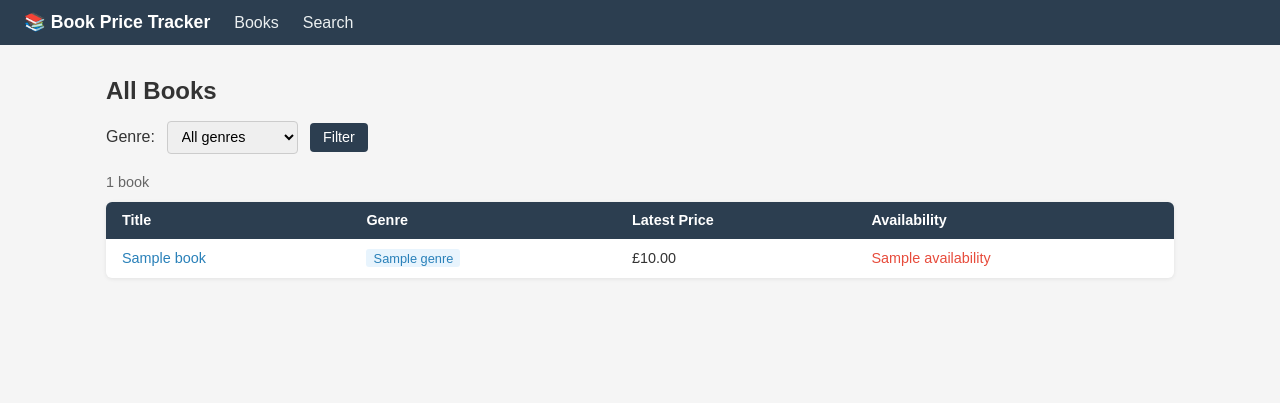
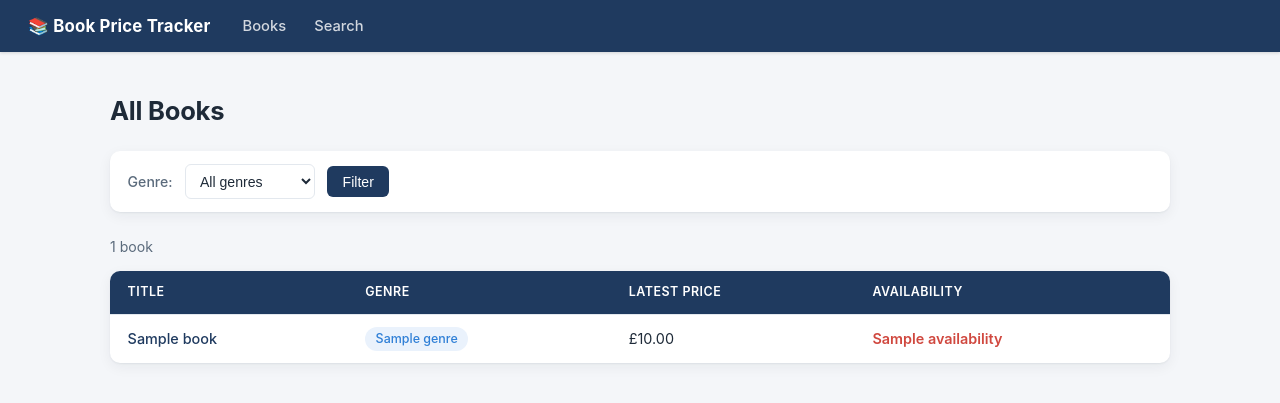
Before and after one commit to nS-101/webscraperML, a Flask app: template templates/index.html in a window 1280 px wide. Shown: the top 403 px of the page. Run offline with Flask 3, Linux system fonts and the light colour scheme; the template is opened without the code that fills it: most values are stand-ins (such as "Sample title", 1, 10 or a date in 2020).

Commit message:
changed designs

```diff
--- a/app.py
+++ b/app.py
@@ -136,7 +136,6 @@ def search():
                 "genre": currentResults["genre"],
                 "price": currentResults["price"]
             })
-
     connection.close()
     return render_template("search.html", query=query, results=results)
     #does this run every time that a user searches???????
--- a/templates/base.html
+++ b/templates/base.html
@@ -5,20 +5,53 @@
     <meta name="viewport" content="width=device-width, initial-scale=1.0">
     <title>{% block title %}Book Price Tracker{% endblock %}</title>
     <style>
+        :root {
+            --bg: #f4f6f9;
+            --surface: #ffffff;
+            --ink: #1e2a38;
+            --ink-soft: #5b6b7c;
+            --line: #e3e8ee;
+            --brand: #1f3a5f;
+            --brand-dark: #142943;
+            --accent: #2f7fd6;
+            --accent-soft: #eaf2fc;
+            --good: #1f9d63;
+            --bad: #d0483f;
+            --shadow: 0 1px 2px rgba(20, 30, 45, 0.06), 0 4px 14px rgba(20, 30, 45, 0.06);
+            --radius: 10px;
+        }
         * { box-sizing: border-box; margin: 0; padding: 0; }
-        body { font-family: sans-serif; background: #f5f5f5; color: #333; }
+        body {
+            font-family: -apple-system, BlinkMacSystemFont, "Segoe UI", Inter, Roboto, sans-serif;
+            background: var(--bg);
+            color: var(--ink);
+            line-height: 1.5;
+        }
         nav {
-            background: #2c3e50;
-            padding: 0.75rem 1.5rem;
+            background: var(--brand);
+            padding: 0.85rem 1.75rem;
             display: flex;
-            gap: 1.5rem;
+            gap: 1.75rem;
             align-items: center;
+            box-shadow: 0 1px 3px rgba(0,0,0,0.15);
         }
-        nav a { color: #ecf0f1; text-decoration: none; font-weight: 500; }
-        nav a:hover { color: #3498db; }
-        nav .brand { font-size: 1.1rem; font-weight: 700; color: #fff; }
-        .container { max-width: 1100px; margin: 2rem auto; padding: 0 1rem; }
-        h1 { font-size: 1.5rem; margin-bottom: 1rem; }
+        nav a {
+            color: rgba(255,255,255,0.8);
+            text-decoration: none;
+            font-weight: 500;
+            font-size: 0.92rem;
+            transition: color 0.15s ease;
+        }
+        nav a:hover { color: #fff; }
+        nav .brand {
+            font-size: 1.05rem;
+            font-weight: 700;
+            color: #fff;
+            letter-spacing: 0.01em;
+            margin-right: 0.25rem;
+        }
+        .container { max-width: 1100px; margin: 2.5rem auto; padding: 0 1.25rem; }
+        h1 { font-size: 1.6rem; font-weight: 700; margin-bottom: 1.25rem; letter-spacing: -0.01em; }
     </style>
     {% block head %}{% endblock %}
 </head>
--- a/templates/index.html
+++ b/templates/index.html
@@ -8,54 +8,72 @@
         display: flex;
         align-items: center;
         gap: 0.75rem;
-        margin-bottom: 1.25rem;
+        margin-bottom: 1.5rem;
+        background: var(--surface);
+        padding: 0.85rem 1.1rem;
+        border-radius: var(--radius);
+        box-shadow: var(--shadow);
     }
+    .filters label { font-size: 0.88rem; color: var(--ink-soft); font-weight: 500; }
     .filters select {
-        padding: 0.4rem 0.6rem;
-        border: 1px solid #ccc;
-        border-radius: 4px;
-        font-size: 0.9rem;
+        padding: 0.45rem 0.65rem;
+        border: 1px solid var(--line);
+        border-radius: 6px;
+        font-size: 0.88rem;
+        background: #fff;
+        color: var(--ink);
     }
     .filters button {
-        padding: 0.4rem 0.8rem;
-        background: #2c3e50;
+        padding: 0.45rem 0.95rem;
+        background: var(--brand);
         color: #fff;
         border: none;
-        border-radius: 4px;
+        border-radius: 6px;
         cursor: pointer;
-        font-size: 0.9rem;
+        font-size: 0.88rem;
+        font-weight: 500;
+        transition: background 0.15s ease;
     }
+    .filters button:hover { background: var(--brand-dark); }
     .filters a {
         font-size: 0.85rem;
-        color: #666;
+        color: var(--ink-soft);
         text-decoration: none;
     }
-    .filters a:hover { text-decoration: underline; }
+    .filters a:hover { color: var(--accent); }
     table {
         width: 100%;
         border-collapse: collapse;
-        background: #fff;
-        border-radius: 6px;
+        background: var(--surface);
+        border-radius: var(--radius);
         overflow: hidden;
-        box-shadow: 0 1px 4px rgba(0,0,0,0.08);
+        box-shadow: var(--shadow);
     }
-    thead { background: #2c3e50; color: #fff; }
-    th, td { padding: 0.65rem 1rem; text-align: left; font-size: 0.9rem; }
-    tbody tr:nth-child(even) { background: #f9f9f9; }
-    tbody tr:hover { background: #eaf4ff; }
-    td a { color: #2980b9; text-decoration: none; }
-    td a:hover { text-decoration: underline; }
+    thead { background: var(--brand); color: #fff; }
+    th {
+        padding: 0.75rem 1.1rem;
+        text-align: left;
+        font-size: 0.78rem;
+        font-weight: 600;
+        text-transform: uppercase;
+        letter-spacing: 0.04em;
+    }
+    td { padding: 0.75rem 1.1rem; text-align: left; font-size: 0.9rem; border-top: 1px solid var(--line); }
+    tbody tr:hover { background: var(--accent-soft); }
+    td a { color: var(--brand); text-decoration: none; font-weight: 500; }
+    td a:hover { color: var(--accent); text-decoration: underline; }
     .badge {
         display: inline-block;
-        background: #e8f4fd;
-        color: #2980b9;
-        border-radius: 3px;
-        padding: 0.1rem 0.45rem;
-        font-size: 0.8rem;
+        background: var(--accent-soft);
+        color: var(--accent);
+        border-radius: 999px;
+        padding: 0.15rem 0.65rem;
+        font-size: 0.78rem;
+        font-weight: 500;
     }
-    .avail-in { color: #27ae60; font-weight: 500; }
-    .avail-out { color: #e74c3c; font-weight: 500; }
-    .count { color: #666; font-size: 0.9rem; margin-bottom: 0.75rem; }
+    .avail-in { color: var(--good); font-weight: 600; }
+    .avail-out { color: var(--bad); font-weight: 600; }
+    .count { color: var(--ink-soft); font-size: 0.88rem; margin-bottom: 0.85rem; }
 </style>
 {% endblock %}
 
```
Also changed, not shown: templates/book.html (+41 -24 lines), templates/search.html (+53 -20 lines).
